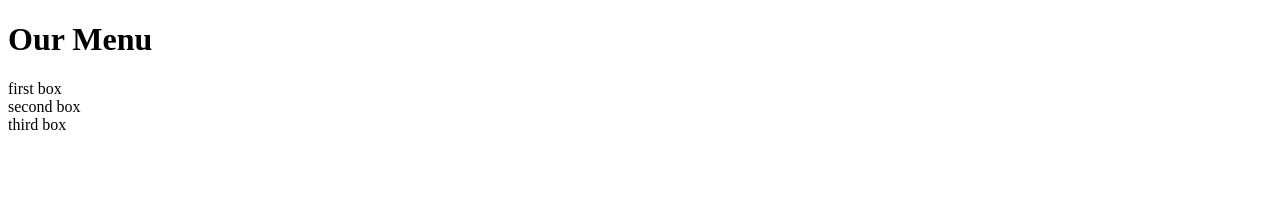
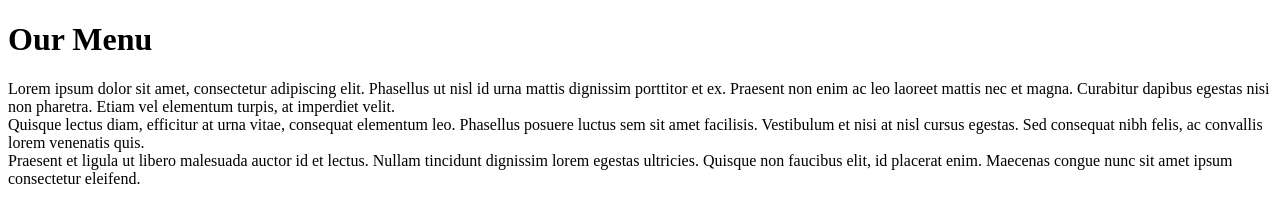
Before and after one commit to tssoza/coursera-test, a plain HTML site: page site/module2-solution/index.html in a window 1280 px wide. Drawn offline with Linux system fonts and the light colour scheme.

Commit message:
Additional changes to page

```diff
--- a/site/module2-solution/index.html
+++ b/site/module2-solution/index.html
@@ -4,12 +4,12 @@
     <meta charset="utf-8">
     <meta name="viewport" content="width=device-width, initial-scale=1">
     <title>Module 2 Solution</title>
-    <link rel="stylesheet" href="css/styles.css">
+    <link rel="stylesheet" type="text/css" href="css/styles.css">
   </head>
 <body>
 <h1>Our Menu</h1>
-<div class="col-lg-4 col-md-6 col-sm-12">first box</div>
-<div class="col-lg-4 col-md-6 col-sm-12">second box</div>
-<div class="col-lg-4 col-md-6 col-sm-12">third box</div>
+<div class="col-lg-4 col-md-6 col-sm-12">Lorem ipsum dolor sit amet, consectetur adipiscing elit. Phasellus ut nisl id urna mattis dignissim porttitor et ex. Praesent non enim ac leo laoreet mattis nec et magna. Curabitur dapibus egestas nisi non pharetra. Etiam vel elementum turpis, at imperdiet velit.</div>
+<div class="col-lg-4 col-md-6 col-sm-12">Quisque lectus diam, efficitur at urna vitae, consequat elementum leo. Phasellus posuere luctus sem sit amet facilisis. Vestibulum et nisi at nisl cursus egestas. Sed consequat nibh felis, ac convallis lorem venenatis quis.</div>
+<div class="col-lg-4 col-md-6 col-sm-12">Praesent et ligula ut libero malesuada auctor id et lectus. Nullam tincidunt dignissim lorem egestas ultricies. Quisque non faucibus elit, id placerat enim. Maecenas congue nunc sit amet ipsum consectetur eleifend.</div>
 </body>
 </html>
```
Also changed, not shown: 1 other file.
